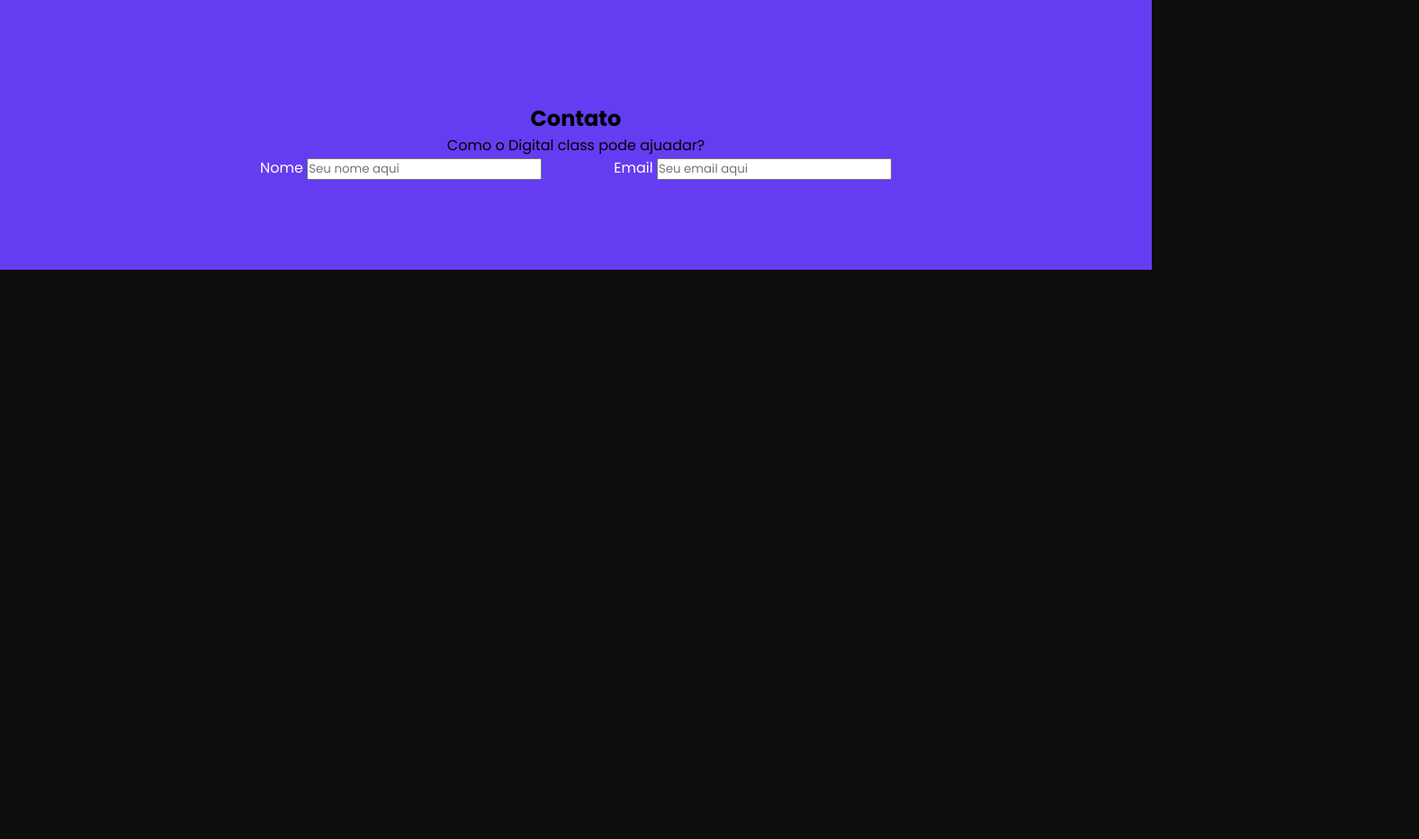
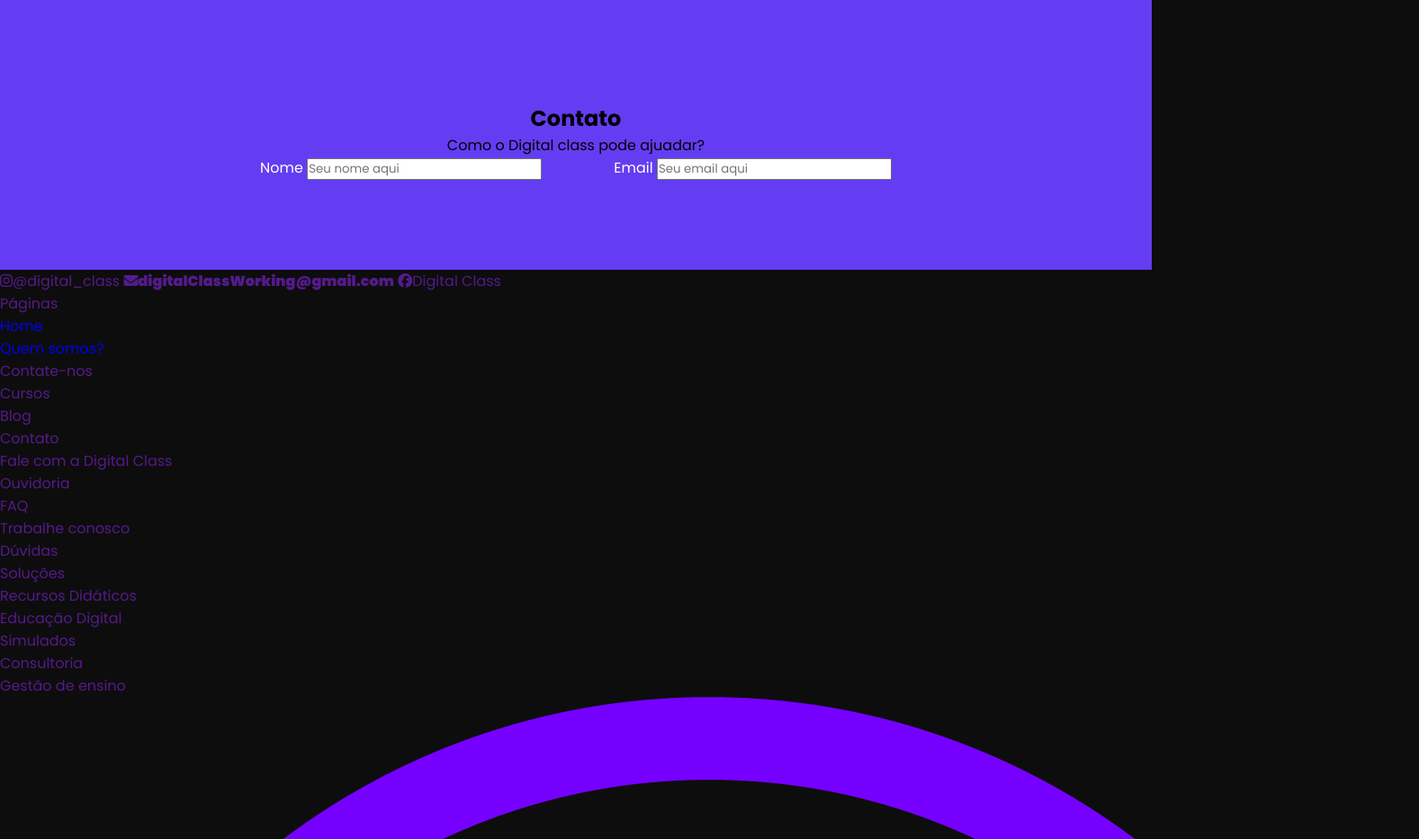
Before and after one commit to ChristianMoreira98/TCC---Digital-Class, a plain HTML site: page contatos.html in a window 1280 px wide. Shown: the part 763-1696 px from the top of the page at 90% size, 1577 px wide, since content can reach past the window. Before the commit the page ends 1063 px from the top, so only its background shows below. Drawn offline with nearby package versions, Linux system fonts and the light colour scheme.

Commit message:
Update contatos.html

```diff
--- a/contatos.html
+++ b/contatos.html
@@ -93,10 +93,111 @@
 
             </div>
 
+        </section>
 
 
+         <footer>
+<!-- INÍCIO DO NOSSO RODAPÉ -->
+        <nav>
+            <!--  Usando o nav para informar que a sessão é navegável -->
+<div class="container-footer">
+<!-- Um container/Div pai para estilizar e posicionar os itens -->
 
-        </section>
+    <div class="itens-footer1">
+<!--  Uma div com âncoras e ícones do font awesome -->
+        <a href="">
+            <i class="fa-brands fa-instagram"><span>@digital_class</span></i>
+        </a>
+        <a href="">
+            <i class="fa-solid fa-envelope"><span>digitalClassWorking@gmail.com</span></i>
+        </a>
+        <a href="">
+            <i class="fa-brands fa-facebook"><span>Digital Class</span></i>
+        </a>
+    </div>
+
+
+<div class="itens-footer2">
+<!-- Uma div que guarda uma lista com âncoras -->
+<ul>
+    <a href="">
+        <li> <span>Páginas</span></li>
+    </a>
+    <a href="home.html">
+        <li>Home</li>
+    </a>
+    <a href="index.html">
+        <li>Quem somos?</li>
+    </a>
+    <a href="">
+        <li>Contate-nos</li>
+    </a>
+    <a href="">
+        <li>Cursos</li>
+    </a>
+    <a href="">
+        <li>Blog</li>
+    </a>
+</ul>
+</div>
+
+
+<div class="itens-footer2">
+<!--  Outra div que também guarda uma lista com âncoras -->
+    <ul>
+        <a href="">
+            <li> <span>Contato</span></li>
+        </a>
+        <a href="">
+            <li>Fale com a Digital Class</li>
+        </a>
+        <a href="">
+            <li>Ouvidoria</li>
+        </a>
+        <a href="">
+            <li>FAQ</li>
+        </a>
+        <a href="">
+            <li>Trabalhe conosco</li>
+        </a>
+        <a href="">
+            <li>Dúvidas</li>
+        </a>
+    </ul>
+    </div>
+
+
+    <div class="itens-footer2">
+<!--  Última div que guarda uma lista com âncoras -->
+        <ul>
+            <a href="">
+                <li> <span>Soluções</span></li>
+            </a>
+            <a href="">
+                <li>Recursos Didáticos</li>
+            </a>
+            <a href="">
+                <li>Educação Digital</li>
+            </a>
+            <a href="">
+                <li>Simulados</li>
+            </a>
+            <a href="">
+                <li>Consultoria</li>
+            </a>
+            <a href="">
+                <li>Gestão de ensino</li>
+            </a>
+        </ul>
+
+        </div>
+        </nav>
+        <img src="imagens/Logo-DigitalClass.png" alt="Logo-DigitalClass">
+<!--  Logo do site  -->
+</div>
+
+</footer>
+<!--  FIM DO RODAPÉ -->
 
         <script src="https://unpkg.com/scrollreveal"></script>
         <script src="contatos.js"></script>
```
